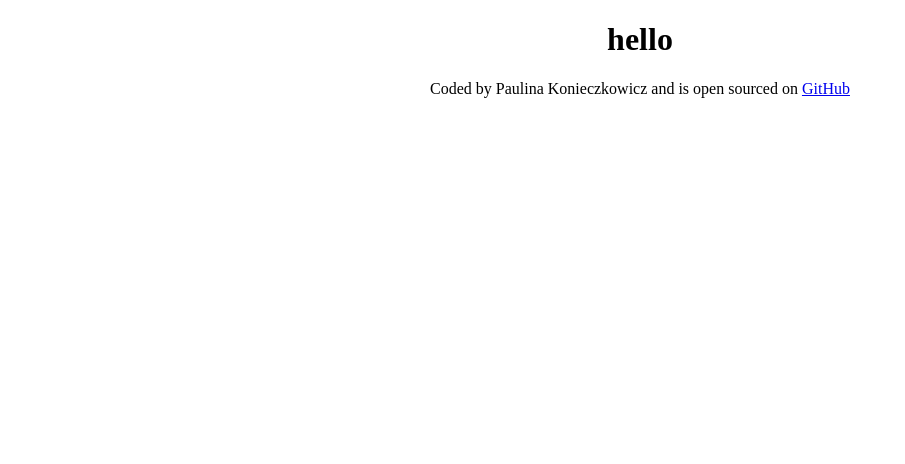
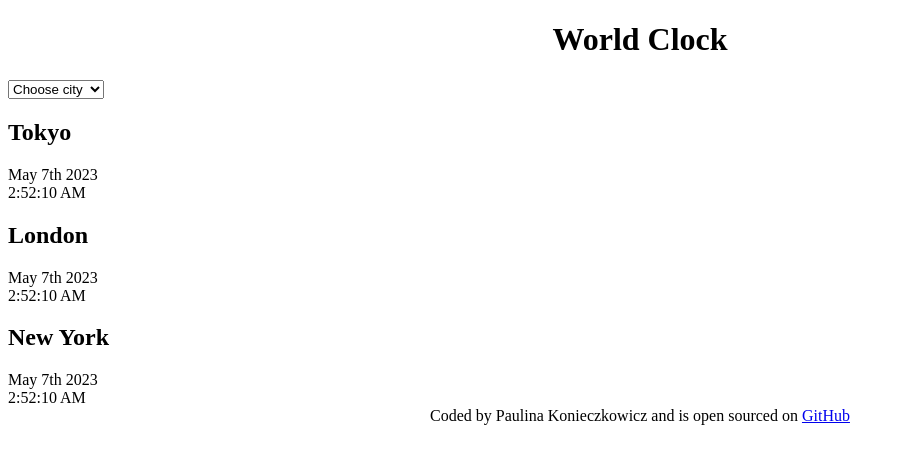
Before and after one commit to covicz/world-clock, a plain HTML site: page index.html in a window 1280 px wide. Shown: the whole page, without its empty margins (0-905 px from the left). Drawn offline with Linux system fonts and the light colour scheme.

Commit message:
Updated html with basic info

```diff
--- a/index.html
+++ b/index.html
@@ -10,7 +10,35 @@
 </head>
 
 <body>
-    <h1>hello</h1>
+  <div class="container">
+    <h1>World Clock</h1>
+    <select>
+      <option value="">Choose city</option>
+      <option value="">Sydney</option>
+      <option value="">Seoul</option>
+      <option value="">Los Angeles</option>
+    </select>
+
+
+    <div class="city">
+      <h2>Tokyo</h2>
+      <div class="date">May 7th 2023</div>
+      <div class="time">2:52:10 AM</div>
+    </div>
+
+
+    <div class="city">
+      <h2>London</h2>
+      <div class="date">May 7th 2023</div>
+      <div class="time">2:52:10 AM</div>
+    </div>
+
+    <div class="city">
+      <h2>New York</h2>
+      <div class="date">May 7th 2023</div>
+      <div class="time">2:52:10 AM</div>
+    </div>
+  </div>
   <footer>Coded by Paulina Konieczkowicz and is open sourced on <a href="https://github.com/covicz/world-clock.git"
       target="_blank"> GitHub</a></footer>
   <script src="javascript/index.js"></script>
```
Lines whose indentation alone changed are shown as unchanged.
